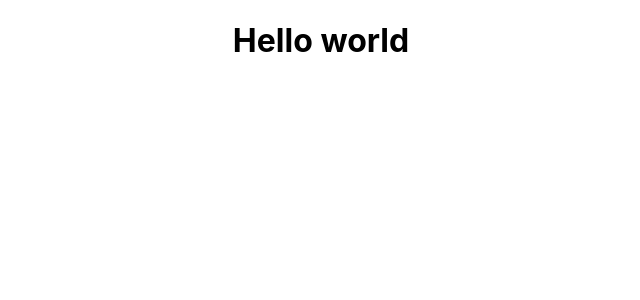
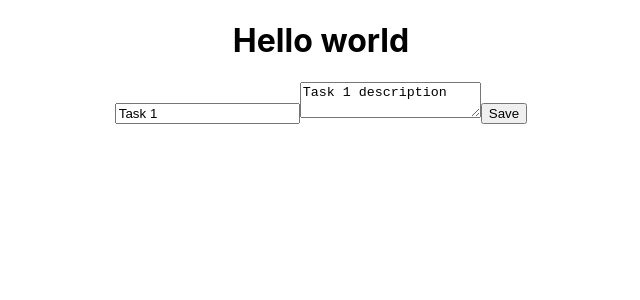
Before and after one commit to Googluu/tasks_crud_react_redux_tk, a React (Create React App) app: page /edit-task/1 in a window 1280 px wide. Before the commit this address had no page. Shown: the top 300 px of the page, without its empty margins (319-959 px from the left). Built offline with nearby package versions, Linux system fonts and the light colour scheme.

Commit message:
:test_tube: crud of tasks finished

```diff
--- a/src/App.js
+++ b/src/App.js
@@ -13,6 +13,7 @@
           <Routes>
             <Route path='/' element={<TasksList />} />
             <Route path='/create-task' element={<TaskForm />} />
+            <Route path='/edit-task/:id' element={<TaskForm />} />
           </Routes>
         </BrowserRouter>
     </div>
--- a/src/components/TaskForm.js
+++ b/src/components/TaskForm.js
@@ -1,8 +1,8 @@
-import { useState } from "react";
-import { useDispatch } from 'react-redux';
-import { addTask } from '../features/tasks/taskSlice';
+import { useState, useEffect } from "react";
+import { useDispatch, useSelector } from 'react-redux';
+import { addTask, editTask } from '../features/tasks/taskSlice';
 import { v4 as uuid } from 'uuid';
-import {useNavigate} from 'react-router-dom'
+import {useNavigate, useParams} from 'react-router-dom'
 
 function TaskForm() {
 
@@ -12,6 +12,8 @@
   })
   const dispatch = useDispatch()
   const navigate = useNavigate()
+  const params = useParams()
+  const tasks = useSelector(state => state.tasks)
 
   const handleChange = (e) => {
     setTask({
@@ -22,12 +24,25 @@
 
   const handleSubmit = (e) => {
     e.preventDefault();
+
+    if(params.id) {
+      dispatch(editTask(task))
+    } else {
+
     dispatch(addTask({
       ...task,
       id: uuid(),
-    }))
+     })
+    )
+  }
     navigate('/')
   }
+
+  useEffect(() => {
+    if(params.id) {
+      setTask(tasks.find(task => task.id === params.id));
+    }
+  }, [])
 
     return (
       <form onSubmit={handleSubmit}>
@@ -36,12 +51,14 @@
         type="text"
         placeholder="title"
         onChange={handleChange}
+        value={task.title}
         />
 
         <textarea
         name="description"
         placeholder="description"
         onChange={handleChange}
+        value={task.description}
         >
         </textarea>
 
--- a/src/components/TasksList.js
+++ b/src/components/TasksList.js
@@ -25,6 +25,7 @@
           <h3>{task.title}</h3>
           <p>{task.description}</p>
           <button onClick={() => handleDelete(task.id)}>Delete</button>
+          <Link to={`/edit-task/${task.id}`}>Edit</Link>
         </div>
       ))}
     </div>
--- a/src/features/tasks/taskSlice.js
+++ b/src/features/tasks/taskSlice.js
@@ -22,6 +22,14 @@
         addTask: (state, action) => {
             state.push(action.payload);
         },
+        editTask: (state, action) => {
+            const { id, title, description } = action.payload
+            const foundTask = state.find(task => task.id === id)
+            if(foundTask) {
+                foundTask.title = title
+                foundTask.description = description
+            }
+        },
         deleteTask: (state, action) => {
             const taskFound = state.find(task => task.id === action.payload);
             if(taskFound) {
@@ -31,6 +39,6 @@
     }
 });
 
-export const {addTask, deleteTask} = taskSlice.actions;
+export const {addTask, deleteTask, editTask} = taskSlice.actions;
 
 export default taskSlice.reducer;
```
